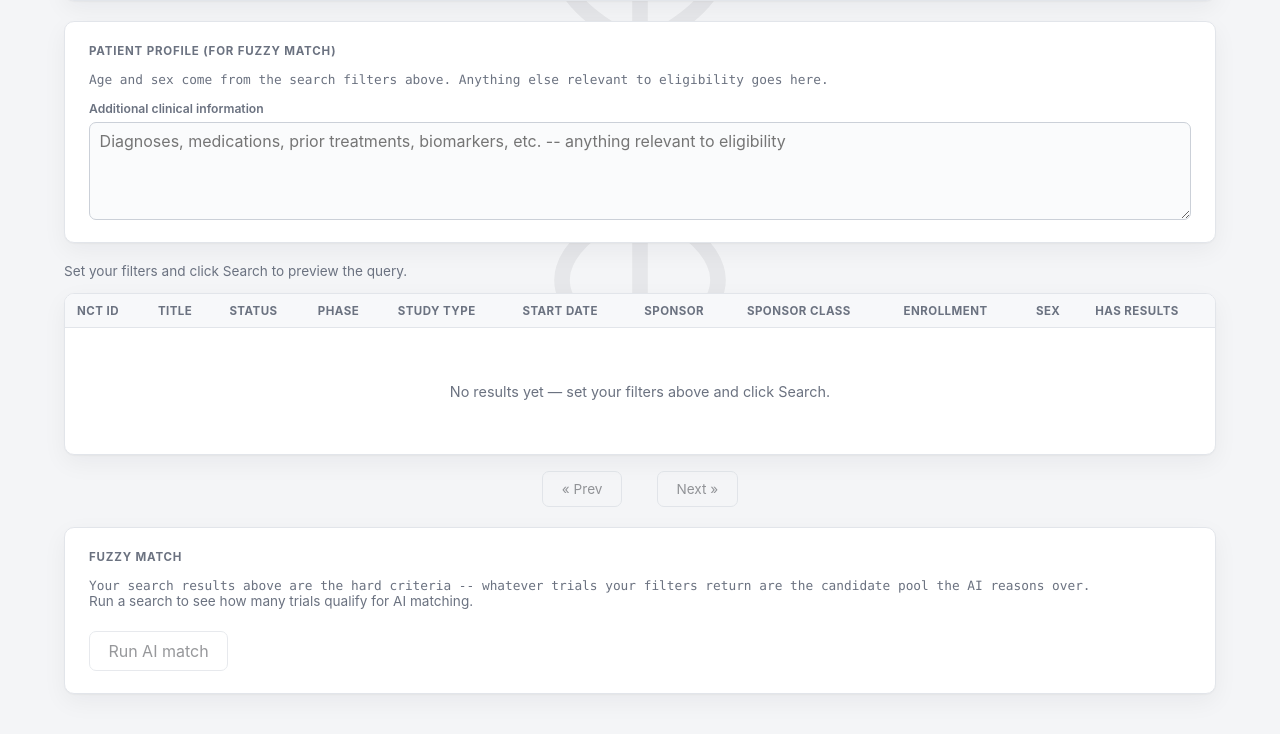
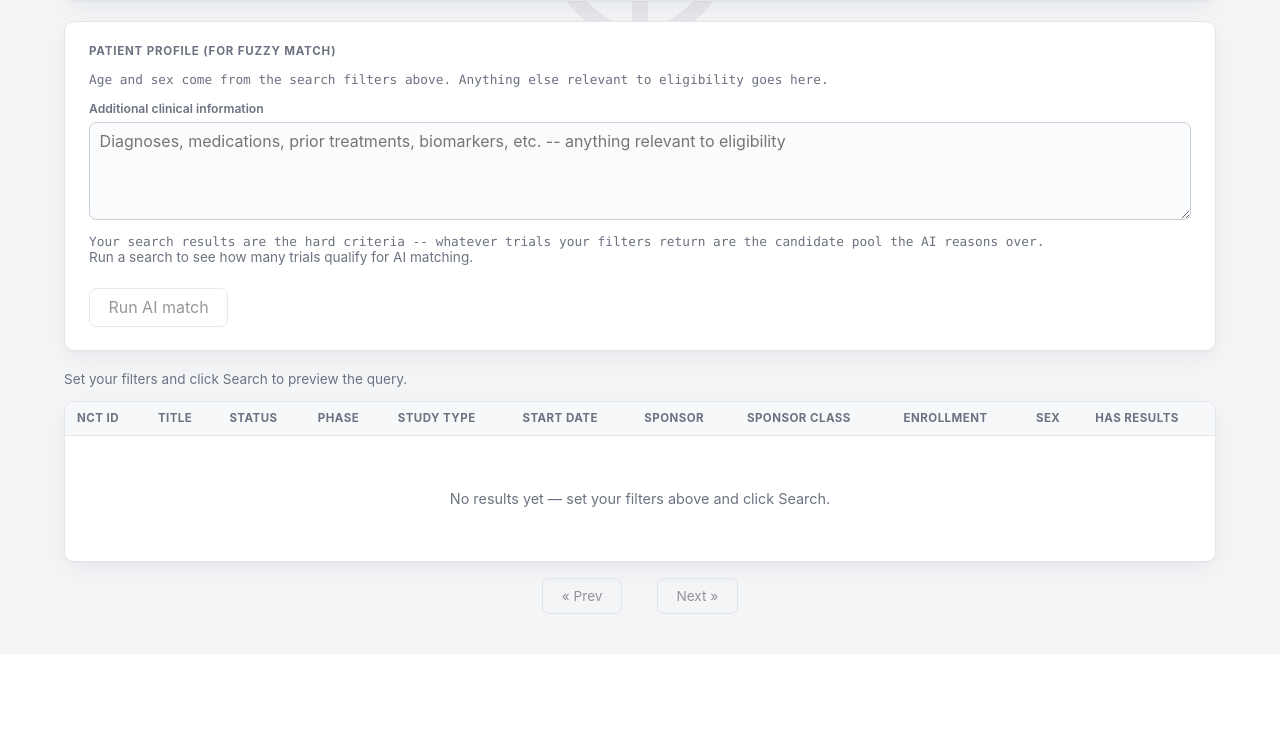
Before and after one commit to lilynishizawa/direct-to-gbq, a Flask app: page / in a window 1280 px wide. Shown: the part 497-1231 px from the top of the page. After the commit the page ends 1111 px from the top, so only its background shows below. Run offline with Flask 3, Linux system fonts and the light colour scheme; lists and menus that the app fills with data are empty.

Commit message:
AI results show up in the same results, moved AI match button up right under the open text field

```diff
--- a/static/app.js
+++ b/static/app.js
@@ -27,6 +27,20 @@ const SEARCH_COLUMNS = [
   { key: "has_results", label: "Has results", format: (v) => (v ? "Yes" : "No") },
 ];
 
+// Prepended to SEARCH_COLUMNS once AI results exist, so eligibility shows
+// as the leftmost column of the existing results table instead of a
+// separate table.
+const ELIGIBILITY_COLUMN = {
+  key: "eligibility",
+  label: "Eligibility",
+  raw: true,
+  format: (v) => {
+    if (!v) return "";
+    const badgeClass = `fuzzy-badge-${(v.overall || "").toLowerCase()}`;
+    return `<span class="badge ${badgeClass}">${escapeHtml(v.overall)}</span>`;
+  },
+};
+
 let state = {
   page: 1,
   pageSize: 25,
@@ -34,6 +48,7 @@ let state = {
   originalSql: "",
   customMode: false,
   lastError: "",
+  lastSearchRows: [],
   fuzzyCandidates: null,
   fuzzyResults: {},
   fuzzyPromptNctIds: [],
@@ -202,6 +217,19 @@ function renderTable(columns, rows, onRowClick) {
   }
 }
 
+// Wraps renderTable() for the main search results specifically: prepends
+// the Eligibility column (and merges each row's AI result onto it) once AI
+// matching has produced results for the current search, so eligibility
+// shows inline instead of in a separate table.
+function renderResultsTable(rows) {
+  const hasFuzzy = Object.keys(state.fuzzyResults).length > 0;
+  const columns = hasFuzzy ? [ELIGIBILITY_COLUMN, ...SEARCH_COLUMNS] : SEARCH_COLUMNS;
+  const renderRows = hasFuzzy
+    ? rows.map((r) => ({ ...r, eligibility: state.fuzzyResults[r.nct_id] }))
+    : rows;
+  renderTable(columns, renderRows, (row) => openDetail(row.nct_id));
+}
+
 async function runSearch(page) {
   state.page = page;
   state.customMode = false;
@@ -218,7 +246,8 @@ async function runSearch(page) {
       document.getElementById("results-body").innerHTML = "";
       return false;
     }
-    renderTable(SEARCH_COLUMNS, data.rows, (row) => openDetail(row.nct_id));
+    state.lastSearchRows = data.rows;
+    renderResultsTable(data.rows);
     const totalPages = Math.max(Math.ceil(data.total / data.page_size), 1);
     document.getElementById("pageInfo").textContent =
       `Page ${data.page} of ${totalPages} (${data.total.toLocaleString()} results)`;
@@ -340,10 +369,11 @@ function patientProfileValid(patient) {
 
 function resetFuzzyPanel(message) {
   state.fuzzyCandidates = null;
+  state.fuzzyResults = {};
   document.getElementById("fuzzy-status").textContent = message;
   document.getElementById("fuzzy-warning").classList.add("hidden");
-  document.getElementById("fuzzy-results").classList.add("hidden");
   document.getElementById("fuzzy-run-btn").disabled = true;
+  document.getElementById("results-eligibility-summary").classList.add("hidden");
 }
 
 // The main search's filters ARE the hard criteria -- whatever trials the
@@ -355,9 +385,15 @@ async function refreshFuzzyCandidates() {
   const warningEl = document.getElementById("fuzzy-warning");
   const runBtn = document.getElementById("fuzzy-run-btn");
   warningEl.classList.add("hidden");
-  document.getElementById("fuzzy-results").classList.add("hidden");
   state.fuzzyCandidates = null;
   runBtn.disabled = true;
+
+  // A fresh hard search invalidates any previous AI assessment -- the
+  // candidate pool (and possibly the patient profile) may have changed.
+  state.fuzzyResults = {};
+  document.getElementById("results-eligibility-summary").classList.add("hidden");
+  renderResultsTable(state.lastSearchRows);
+
   statusEl.textContent = "Checking how many searched trials qualify for AI matching...";
 
   const params = buildParams(1);
@@ -506,37 +542,22 @@ function scheduleResultsReminder() {
   }, 2000);
 }
 
+// Eligibility results land inline as the leftmost column of the existing
+// results table (see renderResultsTable), plus a counts header above it --
+// no separate results table.
 function applyFuzzyResults(results) {
-  const titleById = {};
-  for (const t of state.fuzzyCandidates.trials) titleById[t.nct_id] = t.brief_title;
-
   state.fuzzyResults = {};
   for (const r of results) state.fuzzyResults[r.nct_id] = r;
-
-  const rank = { Eligible: 0, Ineligible: 1, Uncertain: 2 };
-  const sorted = [...results].sort((a, b) => (rank[a.overall] ?? 3) - (rank[b.overall] ?? 3));
 
   const counts = { Eligible: 0, Uncertain: 0, Ineligible: 0 };
   for (const r of results) {
     if (counts[r.overall] !== undefined) counts[r.overall]++;
   }
-  document.getElementById("fuzzy-counts").textContent =
-    `${counts.Eligible} Eligible, ${counts.Uncertain} Uncertain, ${counts.Ineligible} Ineligible`;
+  const summaryEl = document.getElementById("results-eligibility-summary");
+  summaryEl.textContent = `${counts.Eligible} Eligible, ${counts.Uncertain} Uncertain, ${counts.Ineligible} Ineligible`;
+  summaryEl.classList.remove("hidden");
 
-  const body = document.getElementById("fuzzy-body");
-  body.innerHTML = "";
-  for (const r of sorted) {
-    const tr = document.createElement("tr");
-    const badgeClass = `fuzzy-badge-${(r.overall || "").toLowerCase()}`;
-    tr.innerHTML =
-      `<td>${escapeHtml(r.nct_id)}</td>` +
-      `<td>${escapeHtml(titleById[r.nct_id] || "")}</td>` +
-      `<td><span class="badge ${badgeClass}">${escapeHtml(r.overall)}</span></td>`;
-    tr.style.cursor = "pointer";
-    tr.addEventListener("click", () => openDetail(r.nct_id));
-    body.appendChild(tr);
-  }
-  document.getElementById("fuzzy-results").classList.remove("hidden");
+  renderResultsTable(state.lastSearchRows);
 }
 
 async function runFuzzyMatchAi() {
@@ -727,8 +748,8 @@ document.addEventListener("DOMContentLoaded", () => {
     state.approvedSignature = null;
     state.customMode = false;
     state.originalSql = "";
+    state.lastSearchRows = [];
 
-    state.fuzzyResults = {};
     resetFuzzyPanel("Run a search to see how many trials qualify for AI matching.");
   });
 
--- a/static/style.css
+++ b/static/style.css
@@ -593,11 +593,11 @@ tbody tr:hover { background: var(--row-hover); }
   font-family: inherit;
 }
 
+.fuzzy-run-note {
+  margin-top: 0.9rem;
+}
+
 /* ---------- Fuzzy match panel ---------- */
-
-.fuzzy-card {
-  margin-top: 1.25rem;
-}
 
 .fuzzy-status {
   margin: 0 0 1rem;
--- a/templates/index.html
+++ b/templates/index.html
@@ -187,9 +187,17 @@
         <span class="filter-label">Additional clinical information</span>
         <textarea id="patient-notes" rows="4" placeholder="Diagnoses, medications, prior treatments, biomarkers, etc. -- anything relevant to eligibility"></textarea>
       </label>
+      <p class="subtitle fuzzy-run-note">Your search results are the hard criteria -- whatever trials your filters return are the candidate pool the AI reasons over.</p>
+      <p id="fuzzy-status" class="fuzzy-status">Run a search to see how many trials qualify for AI matching.</p>
+      <div class="actions">
+        <button type="button" id="fuzzy-run-btn" disabled>Run AI match</button>
+      </div>
+      <div id="fuzzy-warning" class="fuzzy-warning hidden"></div>
     </section>
 
     <section id="status-bar"></section>
+
+    <div id="results-eligibility-summary" class="results-eligibility-summary hidden"></div>
 
     <section id="results">
       <table id="results-table">
@@ -220,24 +228,6 @@
       <span id="pageInfo"></span>
       <button type="button" id="nextPage" class="btn-ghost" disabled>Next &raquo;</button>
     </div>
-
-    <section id="fuzzy-panel" class="filter-card fuzzy-card">
-      <h2 class="section-title">Fuzzy Match</h2>
-      <p class="subtitle">Your search results above are the hard criteria -- whatever trials your filters return are the candidate pool the AI reasons over.</p>
-      <p id="fuzzy-status" class="fuzzy-status">Run a search to see how many trials qualify for AI matching.</p>
-      <div class="actions">
-        <button type="button" id="fuzzy-run-btn" disabled>Run AI match</button>
-      </div>
-      <div id="fuzzy-warning" class="fuzzy-warning hidden"></div>
-
-      <div id="fuzzy-results" class="hidden">
-        <div id="fuzzy-counts" class="fuzzy-counts"></div>
-        <table id="fuzzy-table">
-          <thead><tr><th>NCT ID</th><th>Title</th><th>Overall eligibility</th></tr></thead>
-          <tbody id="fuzzy-body"></tbody>
-        </table>
-      </div>
-    </section>
   </main>
 
   <div id="modal-overlay" class="hidden">
```
Also changed, not shown: other parts of static/style.css (+4 -25 lines).
